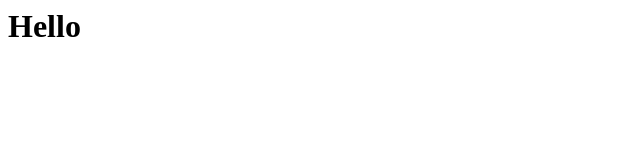
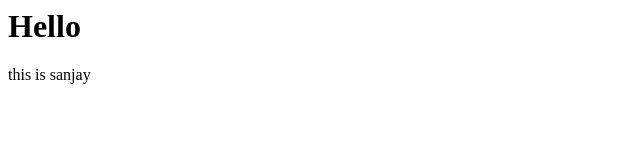
Before and after one commit to Sakthisanjay07/some, a plain HTML site: page index.html in a window 1280 px wide. Shown: the full height of the page, 0-640 px from the left. Drawn offline with Linux system fonts and the light colour scheme.

Commit message:
Update index.html

```diff
--- a/index.html
+++ b/index.html
@@ -1 +1,2 @@
 <h1>Hello</h1>
+<p>this is sanjay</p>
```
